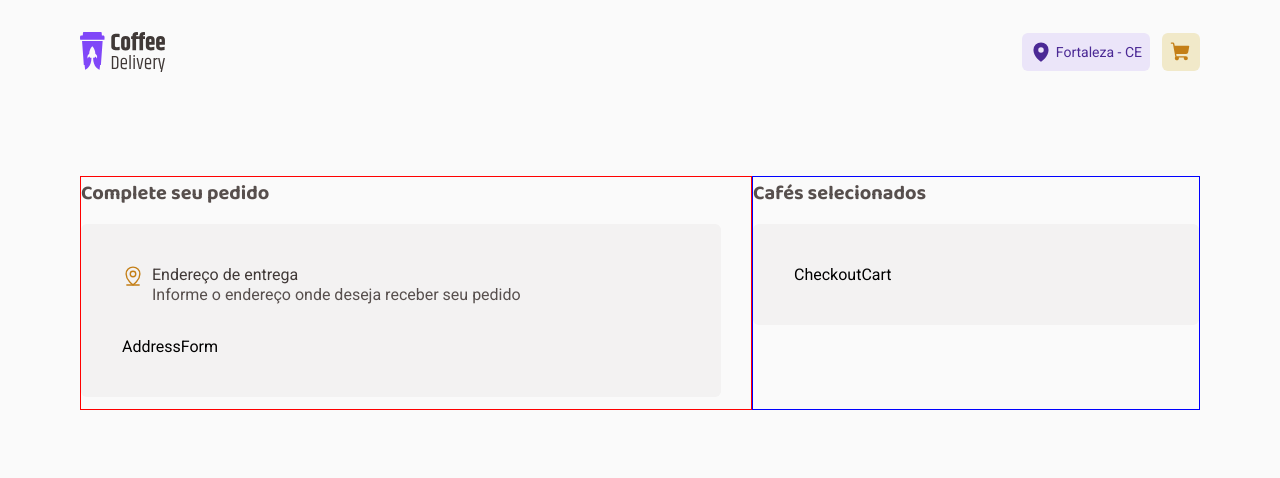
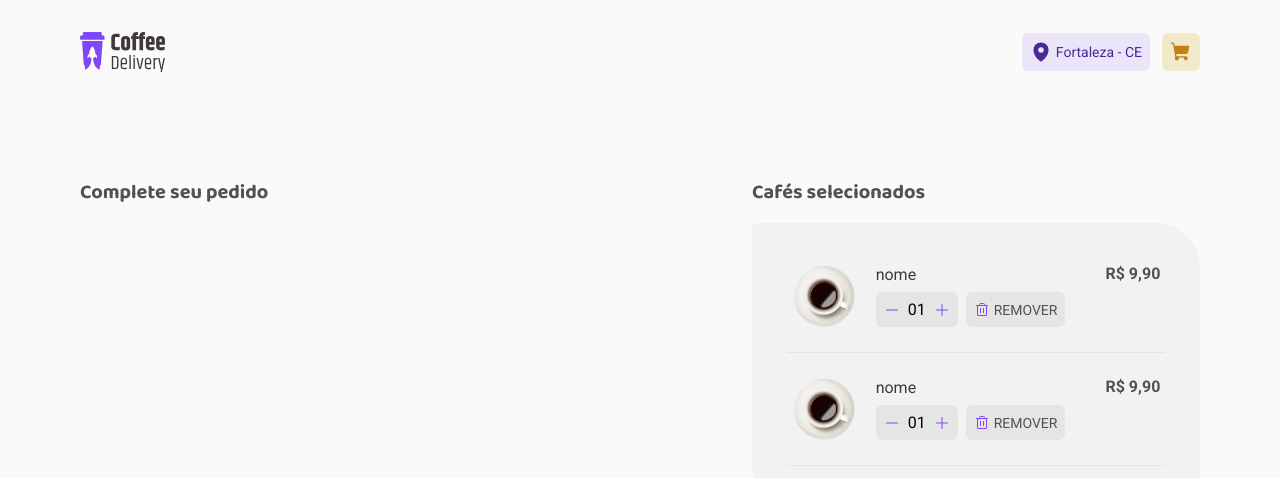
Before and after one commit to milsucruz/coffee-delivery-ts, a React (Vite) app: page /checkout in a window 1280 px wide. Shown: the top 478 px of the page. Built offline with nearby package versions, Linux system fonts and the light colour scheme.

Commit message:
Checkout CoffeeCard

```diff
--- a/src/pages/Checkout/components/AddressForm/index.tsx
+++ /dev/null
@@ -1,17 +0,0 @@
-import { MapPinLine } from 'phosphor-react'
-import { AddressFormContainer, AddressFormHeader } from './styles'
-
-export function AddressForm() {
-  return (
-    <AddressFormContainer>
-      <AddressFormHeader>
-        <MapPinLine size={22} />
-        <p>
-          Endereço de entrega
-          <span>Informe o endereço onde deseja receber seu pedido</span>
-        </p>
-      </AddressFormHeader>
-      <p>AddressForm</p>
-    </AddressFormContainer>
-  )
-}
--- a/src/pages/Checkout/components/AddressForm/styles.ts
+++ /dev/null
@@ -1,36 +0,0 @@
-import { styled } from 'styled-components'
-
-export const AddressFormContainer = styled.div`
-  max-width: 40rem;
-  display: flex;
-  flex-direction: column;
-
-  padding: 2.5rem;
-  margin-bottom: 0.75rem;
-
-  border: 1px solid transparent;
-  border-radius: 6px;
-  background-color: ${(props) => props.theme['base-card']};
-`
-export const AddressFormHeader = styled.div`
-  display: flex;
-  gap: 0.5rem;
-
-  margin-bottom: 2rem;
-
-  svg {
-    color: ${(props) => props.theme['yellow-dark']};
-  }
-
-  p {
-    display: flex;
-    flex-direction: column;
-
-    line-height: 1.25rem;
-    color: ${(props) => props.theme['base-subtitle']};
-  }
-
-  span {
-    color: ${(props) => props.theme['base-text']};
-  }
-`
--- a/src/pages/Checkout/components/CheckoutCart/index.tsx
+++ b/src/pages/Checkout/components/CheckoutCart/index.tsx
@@ -1,9 +1,15 @@
-import { CheckoutCartContainer } from './styles'
+import { CoffeeCard } from '../CoffeeCard'
+import { CheckoutCartContainer, CheckoutCartContent } from './styles'
 
 export function CheckoutCart() {
   return (
     <CheckoutCartContainer>
-      <p>CheckoutCart</p>
+      <h2>Cafés selecionados</h2>
+
+      <CheckoutCartContent>
+        <CoffeeCard />
+        <CoffeeCard />
+      </CheckoutCartContent>
     </CheckoutCartContainer>
   )
 }
--- a/src/pages/Checkout/components/CheckoutCart/styles.ts
+++ b/src/pages/Checkout/components/CheckoutCart/styles.ts
@@ -1,13 +1,14 @@
-import { styled } from 'styled-components'
+import styled from 'styled-components'
 
-export const CheckoutCartContainer = styled.div`
-  display: flex;
-  flex-direction: column;
-
-  padding: 2.5rem;
+export const CheckoutCartContainer = styled.div``
+export const CheckoutCartContent = styled.div`
+  padding: 1rem 2.1rem 2.5rem;
+  // 1 2.5 2.5
 
   border: 1px solid transparent;
   border-radius: 6px;
+  border-top-right-radius: 2.75rem;
+  border-bottom-left-radius: 2.75rem;
 
   background-color: ${(props) => props.theme['base-card']};
 `
--- /dev/null
+++ b/src/pages/Checkout/components/CoffeeCard/index.tsx
@@ -0,0 +1,38 @@
+import {
+  CoffeeCardContainer,
+  CoffeeCardContent,
+  CoffeeQuantityMenu,
+  Infos,
+  Menu,
+} from './styles'
+
+import cafe from '../../../../../public/coffees/americano.png'
+import { Minus, Plus, Trash } from 'phosphor-react'
+
+export function CoffeeCard() {
+  return (
+    <CoffeeCardContainer>
+      <CoffeeCardContent>
+        <img src={cafe} alt="" />
+        <Infos>
+          <p>nome</p>
+          <Menu>
+            <CoffeeQuantityMenu>
+              <button>
+                <Minus />
+              </button>
+              <p>01</p>
+              <button>
+                <Plus />
+              </button>
+            </CoffeeQuantityMenu>
+            <button>
+              <Trash size={16} /> Remover
+            </button>
+          </Menu>
+        </Infos>
+      </CoffeeCardContent>
+      <span>R$ 9,90</span>
+    </CoffeeCardContainer>
+  )
+}
--- /dev/null
+++ b/src/pages/Checkout/components/CoffeeCard/styles.ts
@@ -0,0 +1,98 @@
+import { styled } from 'styled-components'
+
+export const CoffeeCardContainer = styled.div`
+  display: flex;
+  justify-content: center;
+  gap: 2.5rem;
+  padding: 1.5rem 0;
+  border-bottom: 1px solid #e6e5e5;
+
+  span {
+    font-weight: 700;
+    color: ${(props) => props.theme['base-text']};
+  }
+`
+
+export const CoffeeCardContent = styled.div`
+  display: flex;
+  align-items: center;
+  gap: 1.25rem;
+
+  > img {
+    width: 4rem;
+  }
+`
+
+export const Infos = styled.div`
+  display: flex;
+  flex-direction: column;
+  gap: 0.5rem;
+
+  > p {
+    color: ${(props) => props.theme['base-subtitle']};
+  }
+`
+
+export const Menu = styled.div`
+  display: flex;
+  gap: 0.5rem;
+
+  > button {
+    display: flex;
+    align-items: center;
+    gap: 0.25rem;
+
+    border: none;
+    border-radius: 6px;
+    padding: 0.5rem;
+
+    background: ${(props) => props.theme['base-button']};
+
+    text-transform: uppercase;
+    font-size: 0.875rem;
+    color: ${(props) => props.theme['base-text']};
+
+    cursor: pointer;
+
+    transition: background 0.1s;
+
+    svg {
+      color: ${(props) => props.theme.purple};
+    }
+  }
+
+  > button:hover {
+    background-color: ${(props) => props.theme['base-hover']};
+  }
+`
+
+export const CoffeeQuantityMenu = styled.div`
+  display: flex;
+  align-items: center;
+  justify-content: center;
+
+  gap: 0.5rem;
+  padding: 0.5rem;
+
+  border-radius: 6px;
+
+  background: ${(props) => props.theme['base-button']};
+
+  button {
+    display: flex;
+    align-items: center;
+    background: transparent;
+    border: none;
+  }
+
+  svg {
+    color: ${(props) => props.theme.purple};
+    cursor: pointer;
+
+    transition: color 0.1s;
+  }
+
+  svg:hover {
+    color: ${(props) => props.theme['purple-dark']};
+  }
+`
--- a/src/pages/Checkout/index.tsx
+++ b/src/pages/Checkout/index.tsx
@@ -1,19 +1,12 @@
-import { AddressForm } from './components/AddressForm'
 import { CheckoutCart } from './components/CheckoutCart'
-import { AddressWrapper, CartWrapper, CheckoutContainer } from './styles'
+import { CheckoutContainer } from './styles'
 
 export function Checkout() {
   return (
     <CheckoutContainer>
-      <AddressWrapper>
-        <h2>Complete seu pedido</h2>
-        <AddressForm />
-      </AddressWrapper>
+      <h2>Complete seu pedido</h2>
 
-      <CartWrapper>
-        <h2>Cafés selecionados</h2>
-        <CheckoutCart />
-      </CartWrapper>
+      <CheckoutCart />
     </CheckoutContainer>
   )
 }
--- a/src/pages/Checkout/styles.ts
+++ b/src/pages/Checkout/styles.ts
@@ -15,9 +15,5 @@ export const CheckoutContainer = styled.div`
     padding-bottom: 0.938rem;
   }
 `
-export const AddressWrapper = styled.div`
-  border: 1px solid red;
-`
-export const CartWrapper = styled.div`
-  border: 1px solid blue;
-`
+export const AddressWrapper = styled.div``
+export const CartWrapper = styled.div``
```
